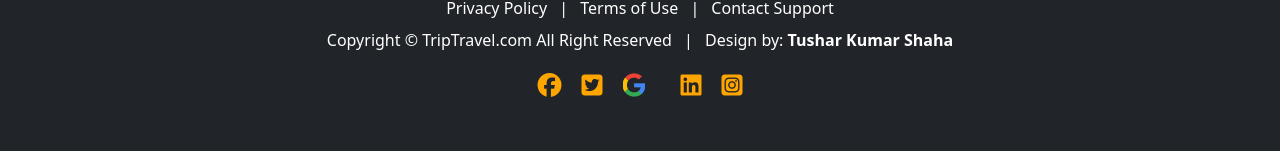
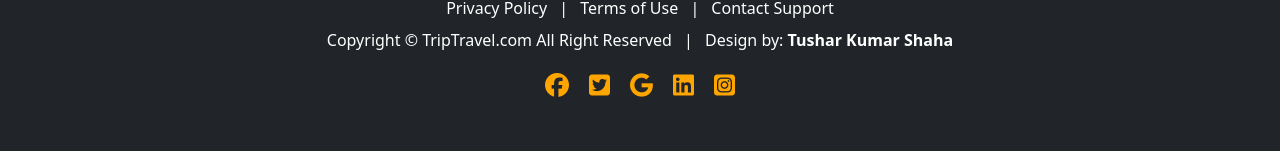
Before and after one commit to tusharshaha/trip-travel-client-side, a React (Create React App) app: page /login in a window 1280 px wide. Shown: the part 618-781 px from the top of the page. Built offline with nearby package versions, Linux system fonts and the light colour scheme; no server answers.

Commit message:
google icon modified

```diff
--- a/src/Components/Login/Login.css
+++ b/src/Components/Login/Login.css
@@ -37,7 +37,7 @@
     color: white;
     transition: 0.4s;
 }
-.fa-google {
+.google-icon {
     background: conic-gradient(from -45deg, #ea4335 110deg, #4285f4 90deg 180deg, #34a853 180deg 270deg, #fbbc05 270deg) 73% 55%/150% 150% no-repeat;
     -webkit-background-clip: text;
     background-clip: text;
--- a/src/Components/Login/Login.js
+++ b/src/Components/Login/Login.js
@@ -24,7 +24,7 @@ const Login = () => {
             <div className='login-form'>
                 <div className='google-login'>
                     <h3>Sign In With Google</h3>
-                    <button className='singin-btn' onClick={handleGoogleSignIn}><i className="fab fa-google fa-2x"></i> Google Sign In </button>
+                    <button className='singin-btn' onClick={handleGoogleSignIn}><i className="fab fa-google google-icon fa-2x"></i> Google Sign In </button>
                 </div>
             </div>
             <Footer></Footer>
```
